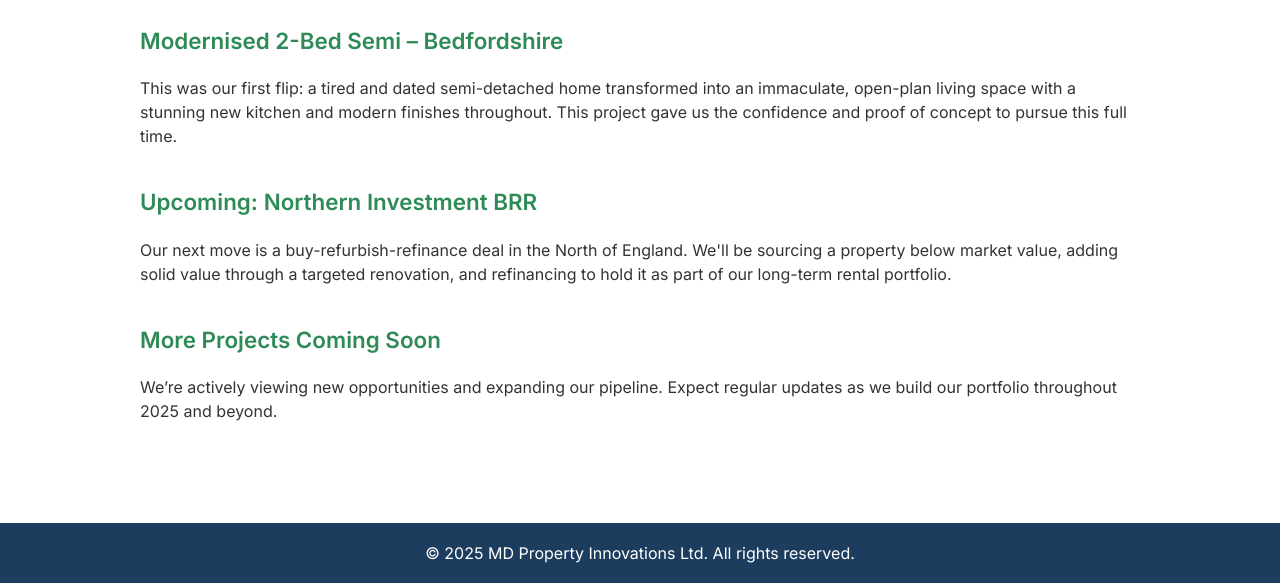
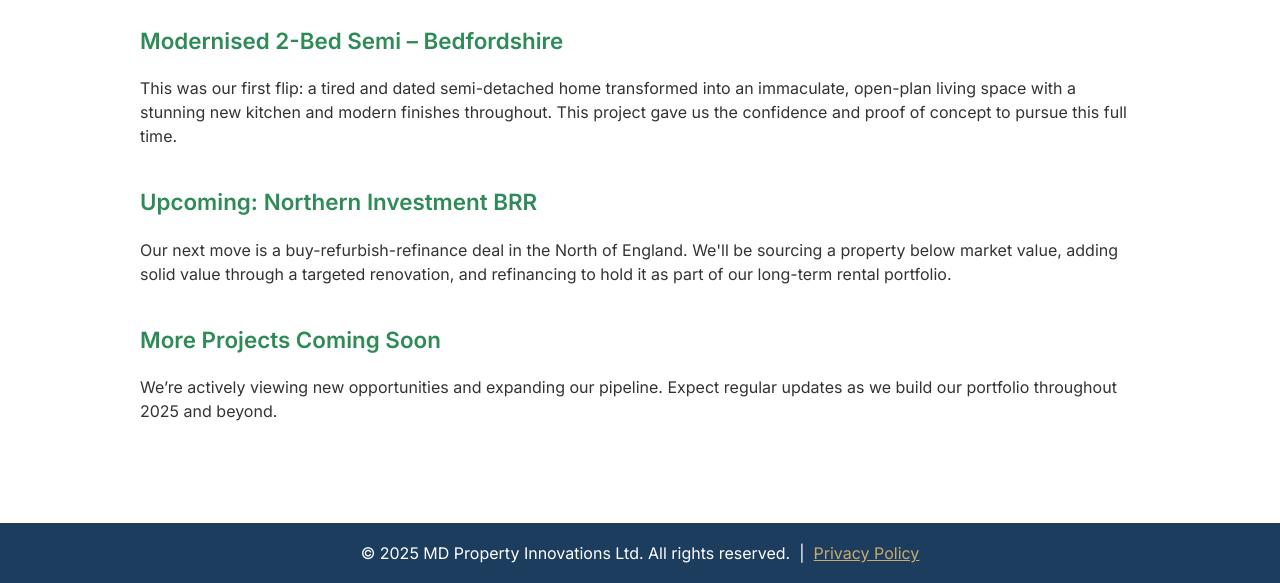
Before and after one commit to Shannyd999/MD-Property-Innovations, a plain HTML site: page projects.html in a window 1280 px wide. Shown: the part 292-875 px from the top of the page. Drawn offline with nearby package versions, Linux system fonts and the light colour scheme.

Commit message:
Update projects.html
adding GDPR

```diff
--- a/projects.html
+++ b/projects.html
@@ -62,7 +62,7 @@
   </section>
 
   <footer>
-    <p>&copy; 2025 MD Property Innovations Ltd. All rights reserved.</p>
-  </footer>
+  <p>&copy; 2025 MD Property Innovations Ltd. All rights reserved. &nbsp;|&nbsp; <a href="privacy.html" style="color: #C8AA6E; text-decoration: underline;">Privacy Policy</a></p>
+</footer>
 </body>
 </html>
```
